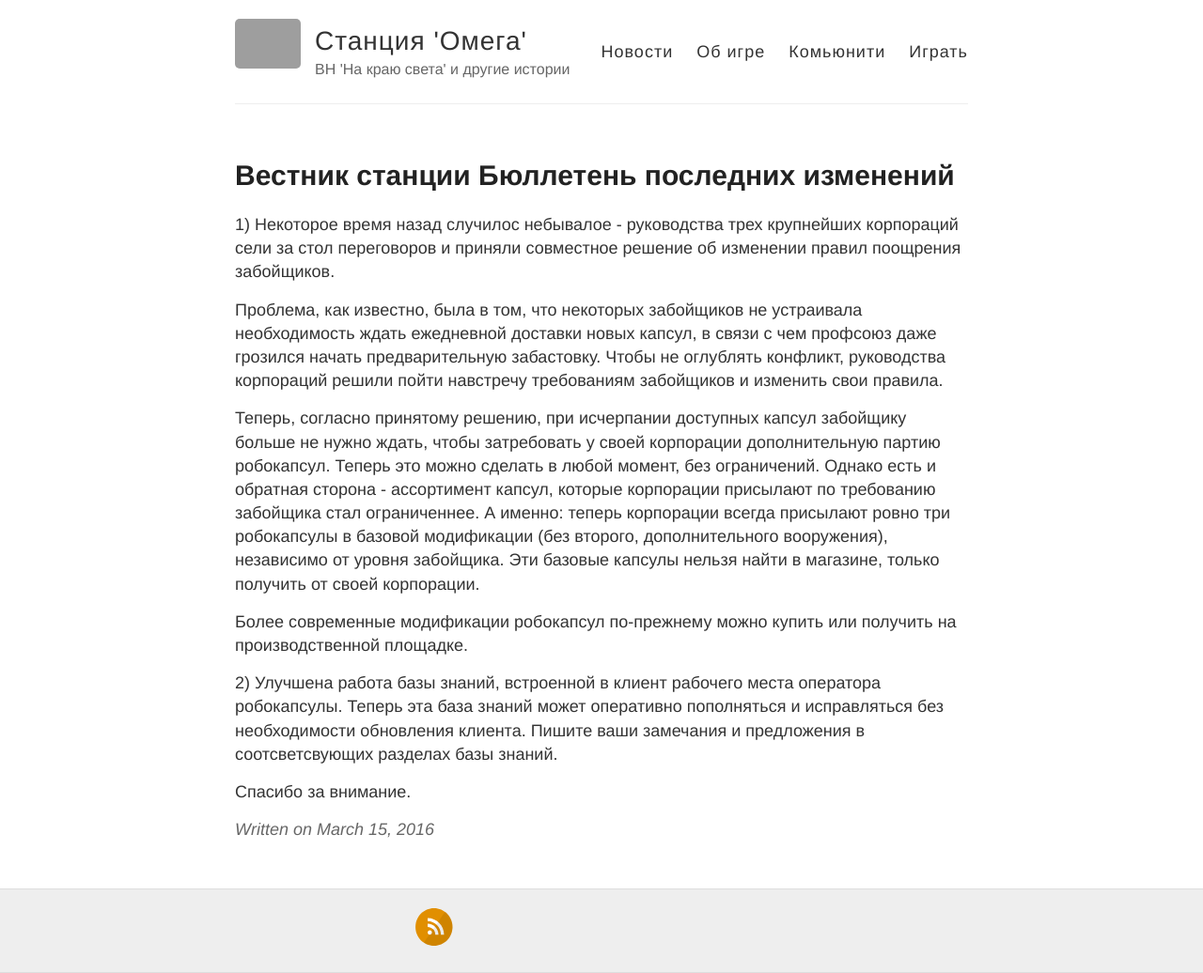
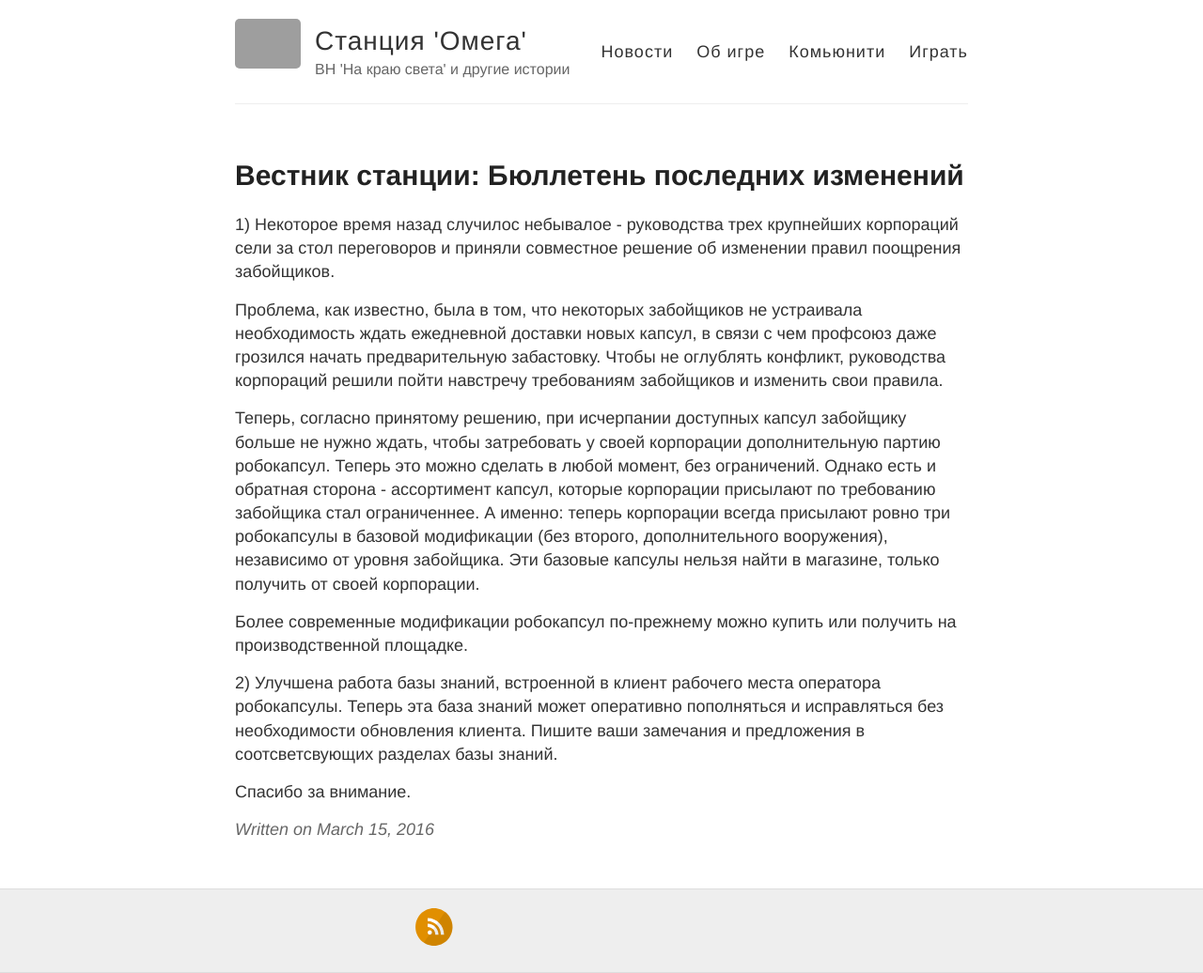
Before and after one commit to IPv6/kristallum, a Jekyll site: the page built from _posts/2016-03-15-basic-robocapsules.md, in a window 1280 px wide. Shown: the whole page at 94% size. Built offline with Jekyll 4.4.1, drawn with Linux system fonts in a browser that asks for light colours; comment, search, counter and statistics services are not loaded; grey boxes are pictures that could not be loaded.

```diff
--- a/_posts/2016-03-15-basic-robocapsules.md
+++ b/_posts/2016-03-15-basic-robocapsules.md
@@ -1,6 +1,6 @@
 ---
 layout: ru-post
-title: "Вестник станции Бюллетень последних изменений"
+title: "Вестник станции: Бюллетень последних изменений"
 ---
 
 1) Некоторое время назад случилос небывалое - руководства трех крупнейших корпораций сели за стол переговоров и приняли совместное решение об изменении правил поощрения забойщиков.
```
